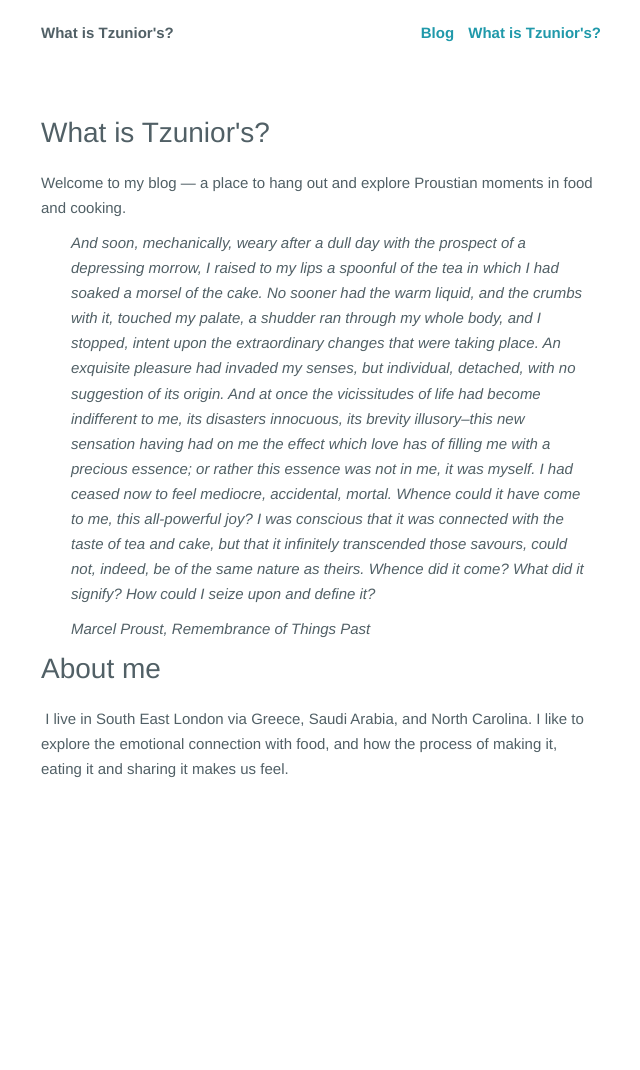
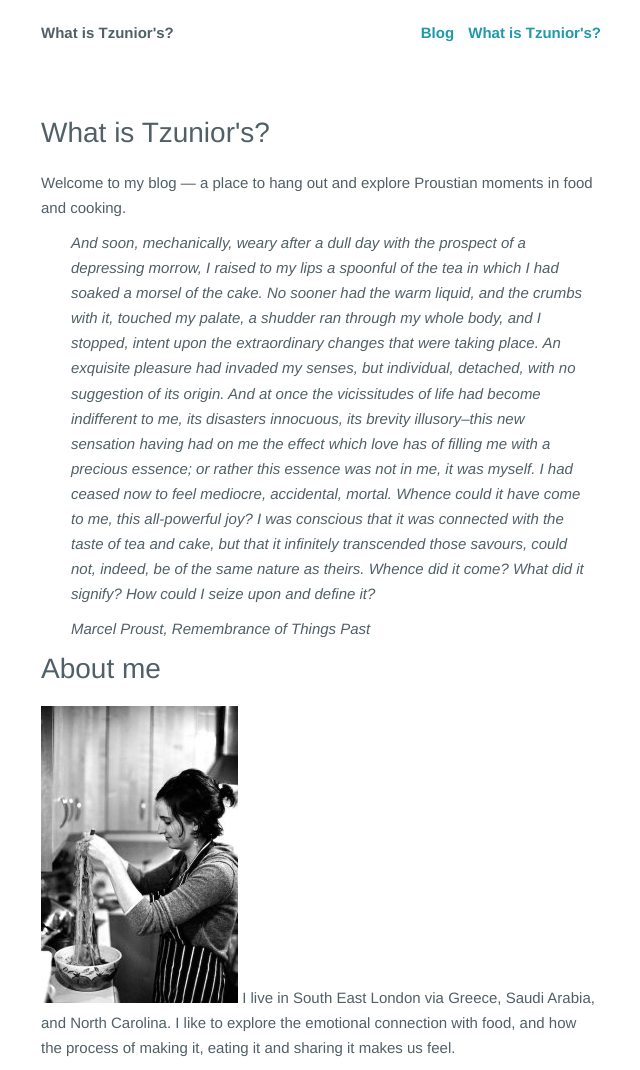
Before and after one commit to eleniharlan/elenijr.net, a Jekyll site: the page built from _posts/static/0100-01-01-about.md, in a window 1280 px wide. Shown: the whole page, without its empty margins (319-959 px from the left). Built offline with Jekyll 4.4.1, drawn with Linux system fonts in a browser that asks for light colours; Markdown is read by kramdown in place of the engine named in the settings; before the commit the page ends 900 px from its top, so only the background shows below that.

Commit message:
Updated 0100-01-01-about.md

```diff
--- a/_posts/static/0100-01-01-about.md
+++ b/_posts/static/0100-01-01-about.md
@@ -14,5 +14,5 @@
 
 ## About me
 
-![](/media/noodles.jpg)
+![](/img/noodles.jpg)
 I live in South East London via Greece, Saudi Arabia, and North Carolina. I like to explore the emotional connection with food, and how the process of making it, eating it and sharing it makes us feel.
```
